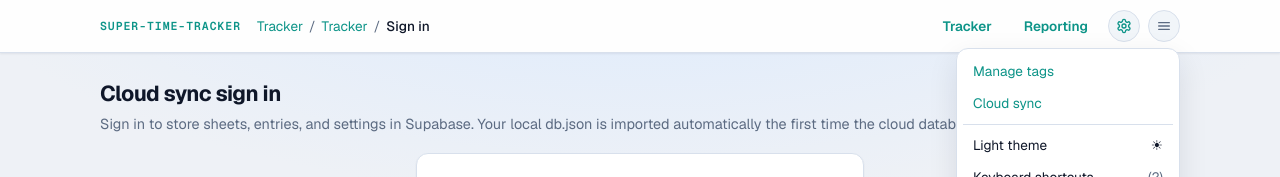
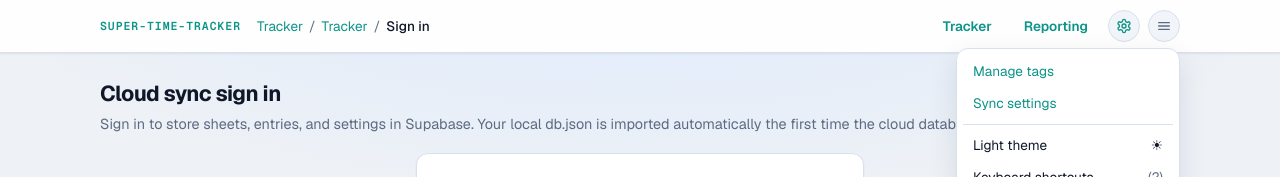
Before and after one commit to f3rnox/super-time-tracker-ui, a Next.js app: page /login in a window 1280 px wide. Both pictures are taken after a click on the button "Open menu". Shown: the top 177 px of the page. Built offline with nearby package versions, Linux system fonts and the light colour scheme; no server answers.

Commit message:
refactor: rename cloud sync to sync settings

```diff
--- a/components/settings-nav.tsx
+++ b/components/settings-nav.tsx
@@ -22,7 +22,7 @@ const items: SettingsNavItem[] = [
   },
   {
     href: '/settings/cloud-sync',
-    label: 'Cloud sync',
+    label: 'Sync settings',
     match: (pathname) => pathname.startsWith('/settings/cloud-sync'),
   },
   {
--- a/components/topbar-overflow-menu.tsx
+++ b/components/topbar-overflow-menu.tsx
@@ -118,7 +118,7 @@ export function TopbarOverflowMenu(): React.ReactElement {
               role="menuitem"
               onClick={close_menu}
             >
-              Cloud sync
+              Sync settings
             </Link>
           </li>
           <li
```
